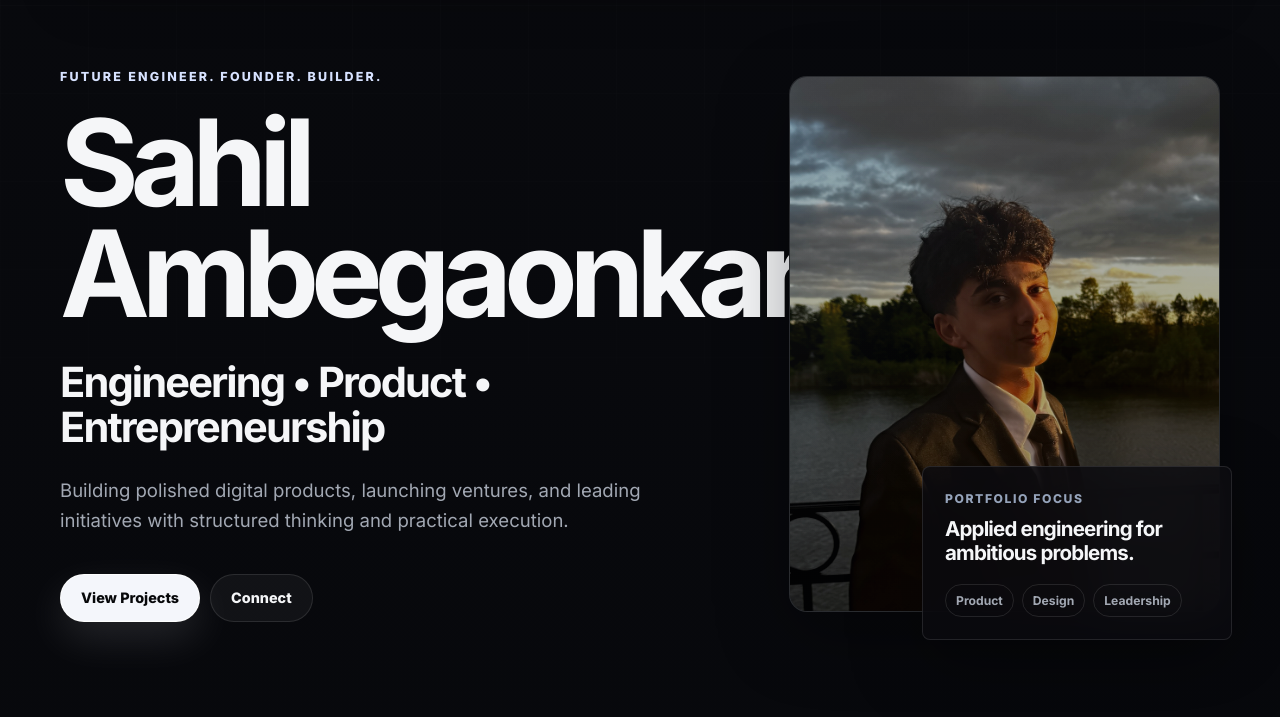
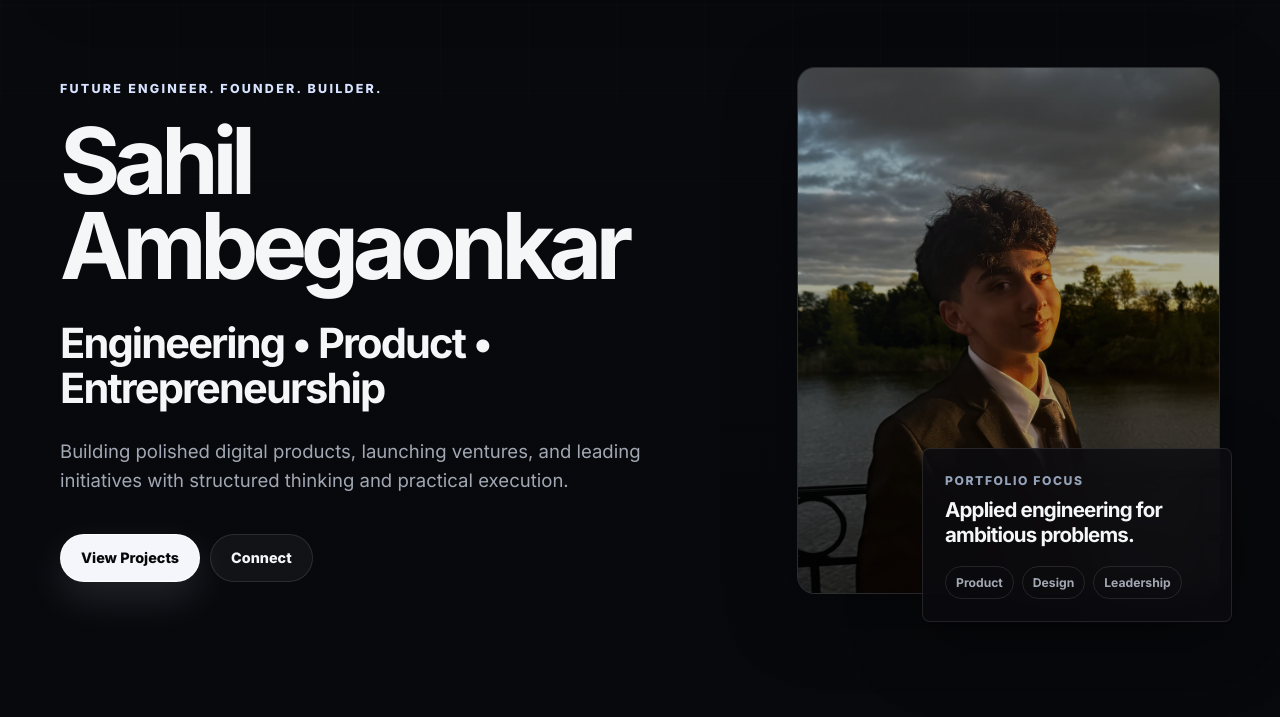
Before and after one commit to sqhil-a/portfolio, a plain HTML site: page index.html in a window 1280 px wide. Shown: the part 83-800 px from the top of the page. Drawn offline with Linux system fonts and the light colour scheme.

Commit message:
Prevent hero name overlap

```diff
--- a/styles.css
+++ b/styles.css
@@ -219,8 +219,8 @@ a {
   display: grid;
   min-height: 100vh;
   align-items: center;
-  grid-template-columns: minmax(0, 0.94fr) minmax(360px, 0.62fr);
-  gap: clamp(46px, 6vw, 92px);
+  grid-template-columns: minmax(0, 0.6fr) minmax(390px, 0.4fr);
+  gap: clamp(58px, 8vw, 124px);
   padding-top: 150px;
 }
 
@@ -273,9 +273,9 @@ a {
 }
 
 .hero-title {
-  max-width: 780px;
+  max-width: 100%;
   margin: 0;
-  font-size: clamp(4rem, 9.4vw, 8.3rem);
+  font-size: clamp(4rem, 7.2vw, 7.2rem);
   line-height: 0.92;
   letter-spacing: -0.068em;
 }
```
